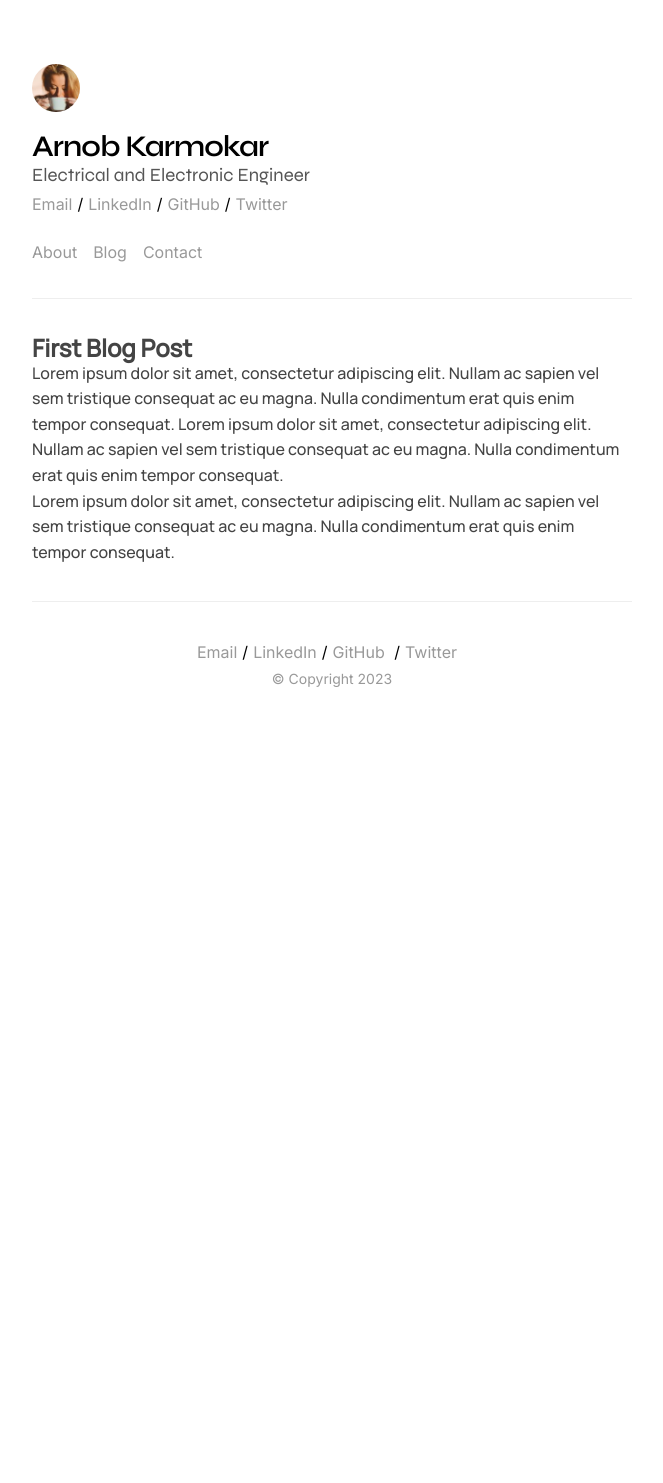
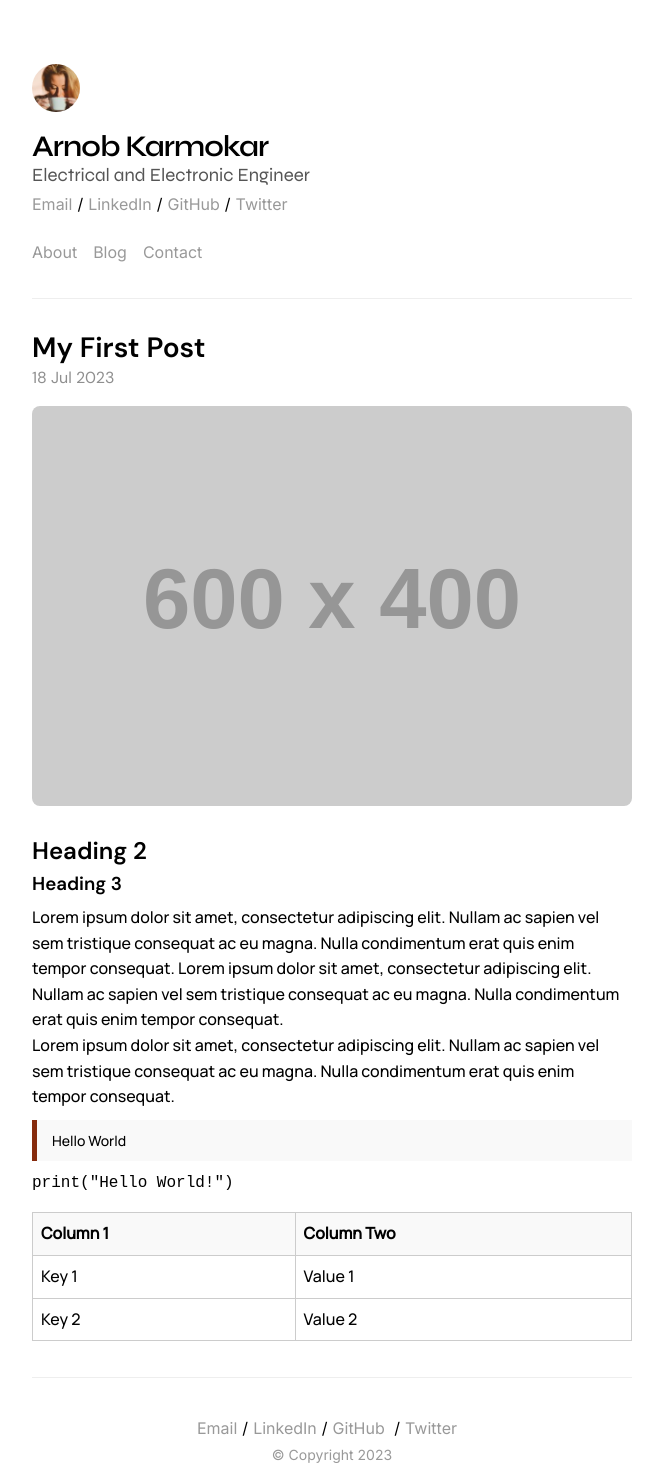
Before and after one commit to academicportfolio/academicportfolio.github.io, a Jekyll site: the page built from _posts/2023-07-18-my-first-post.md, in a window 1280 px wide. Shown: the whole page, without its empty margins (308-971 px from the left). Built offline with Jekyll 4.4.1, drawn with Linux system fonts in a browser that asks for light colours; before the commit the page ends 900 px from its top, so only the background shows below that.

Commit message:
added blog post layout

````diff
--- a/_config.yml
+++ b/_config.yml
@@ -4,7 +4,7 @@ career-objective: Lorem ipsum dolor sit amet, consectetur adipiscing elit. Nulla
 color-theme: red # red or blue
 url: academicportfolio.github.io
 baseurl: /
-paginate: 2
+paginate: 5
 paginate_path: "/blog/page:num/"
 social:
   email:
@@ -72,7 +72,7 @@ navigation:
 - title: Blog
   url: /blog/
 - title: Contact
-  url: /contact.html
+  url: /contact
 
 include:
   - _pages
@@ -81,3 +81,9 @@ exclude:
   - readme.md
 
 # Defaults
+defaults:
+  - scope:
+      path: ''
+      type: posts
+    values:
+      permalink: /:categories/:year/:month/:title
--- /dev/null
+++ b/_layouts/post.html
@@ -0,0 +1,11 @@
+---
+layout: default
+---
+
+<h2 class="ap-blog-title-single">{{page.title}}</h2>
+<p class="ap-blog-timestamp-single">{{page.date | date: "%-d %b %Y"}}</h2>
+<img class="ap-blog-featured-single" src="{{page.featured}}"/>
+
+<div class="ap-blog-content">
+    {{content}}
+</div>
--- a/_posts/2023-07-18-my-first-post.md
+++ b/_posts/2023-07-18-my-first-post.md
@@ -1,12 +1,27 @@
 ---
 title: My First Post
-layout: default
+layout: post
+category: Uncategorized
 excerpt: Lorem ipsum dolor sit amet, consectetur adipiscing elit. Nullam ac sapien vel sem tristique consequat ac eu magna. Nulla condimentum erat quis enim tempor consequat.
+featured: https://placehold.co/600x400
 ---
 
-## First Blog Post
+## Heading 2
+
+### Heading 3
 
 Lorem ipsum dolor sit amet, consectetur adipiscing elit. Nullam ac sapien vel sem tristique consequat ac eu magna. Nulla condimentum erat quis enim tempor consequat.
 Lorem ipsum dolor sit amet, consectetur adipiscing elit. Nullam ac sapien vel sem tristique consequat ac eu magna. Nulla condimentum erat quis enim tempor consequat.
 
 Lorem ipsum dolor sit amet, consectetur adipiscing elit. Nullam ac sapien vel sem tristique consequat ac eu magna. Nulla condimentum erat quis enim tempor consequat.
+
+> Hello World
+
+```python
+print("Hello World!")
+```
+
+| Column 1 | Column Two |
+|---|---|
+|Key 1 | Value 1|
+|Key 2 | Value 2|
--- a/assets/styles.scss
+++ b/assets/styles.scss
@@ -441,6 +441,61 @@ a:hover {
     font-size: 16px;
 }
 
+.ap-blog-title-single {
+    font-family: "DM Sans", sans-serif;
+    font-size: 28px;
+    font-weight: 600;
+    color: #000 !important;
+    margin-bottom: 4px;
+}
+
+.ap-blog-timestamp-single {
+    font-family: "DM Sans", sans-serif;
+    font-size: 16px;
+    font-weight: 400;
+    color: #8f8f8f;
+    margin: 4px 0px 8px;
+}
+
+.ap-blog-featured-single {
+    width: 100%;
+    border-radius: 8px;
+    margin: 16px 0px 16px;
+}
+
+.ap-blog-content {
+    color: #000 !important;
+}
+.ap-blog-content h1,h2,h3,h4,h5,h6 {
+    font-family: 'DM Sans', sans-serif;
+    margin: 8px 0px;
+}
+
+.ap-blog-content blockquote {
+    margin: 10px 0 10px;
+    padding: 10px 15px;
+    background-color: #f9f9f9;
+    border-left: 5px solid $link;
+    font-size: 14px;
+    line-height: 1.5;
+}
+
+.ap-blog-content table {
+    border-collapse: collapse;
+    width: 100%;
+    margin: 1rem 0;
+}
+
+.ap-blog-content th, td {
+    padding: 0.5rem;
+    border: 1px solid #ccc;
+}
+
+.ap-blog-content th {
+    text-align: left;
+    background-color: #f9f9f9;
+}
+
 .ap-pagination {
     text-align: center;
 }
````
Also changed, not shown: _pages/contact.md (+3 -1 lines).
